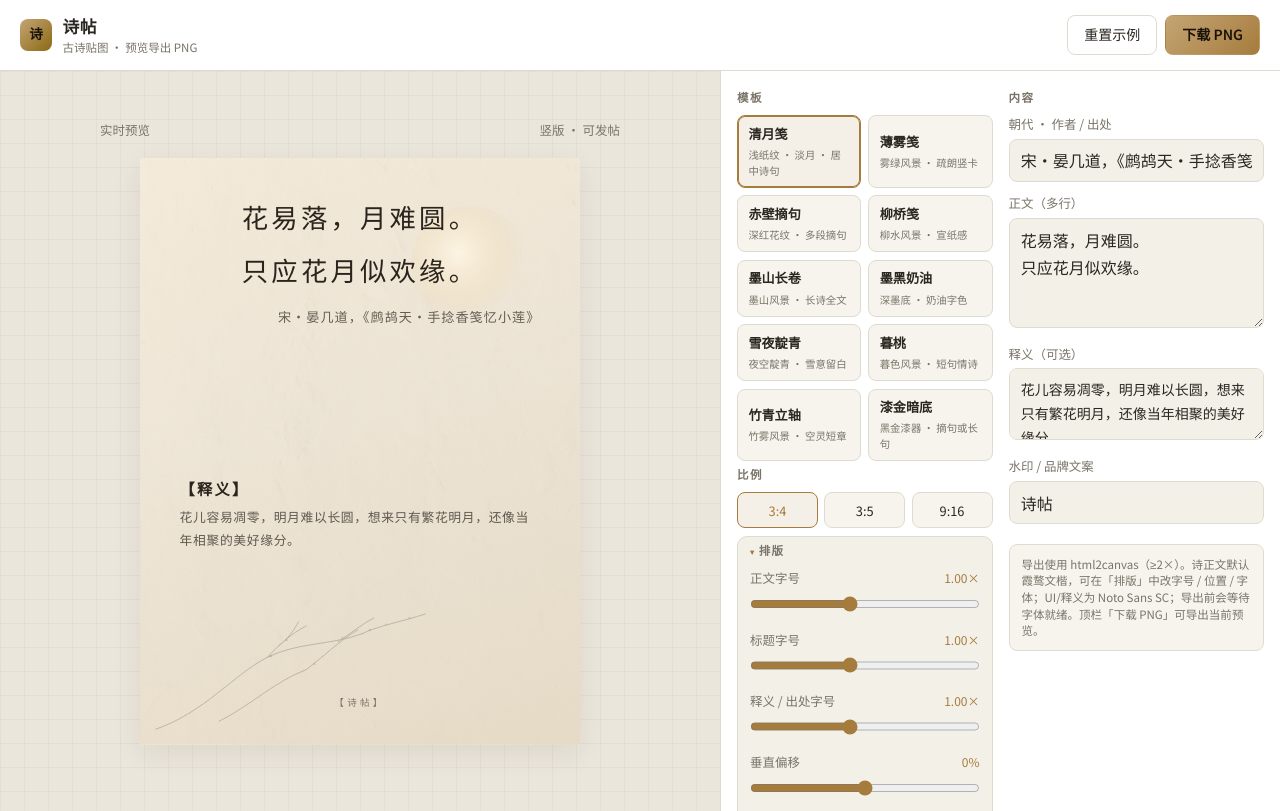
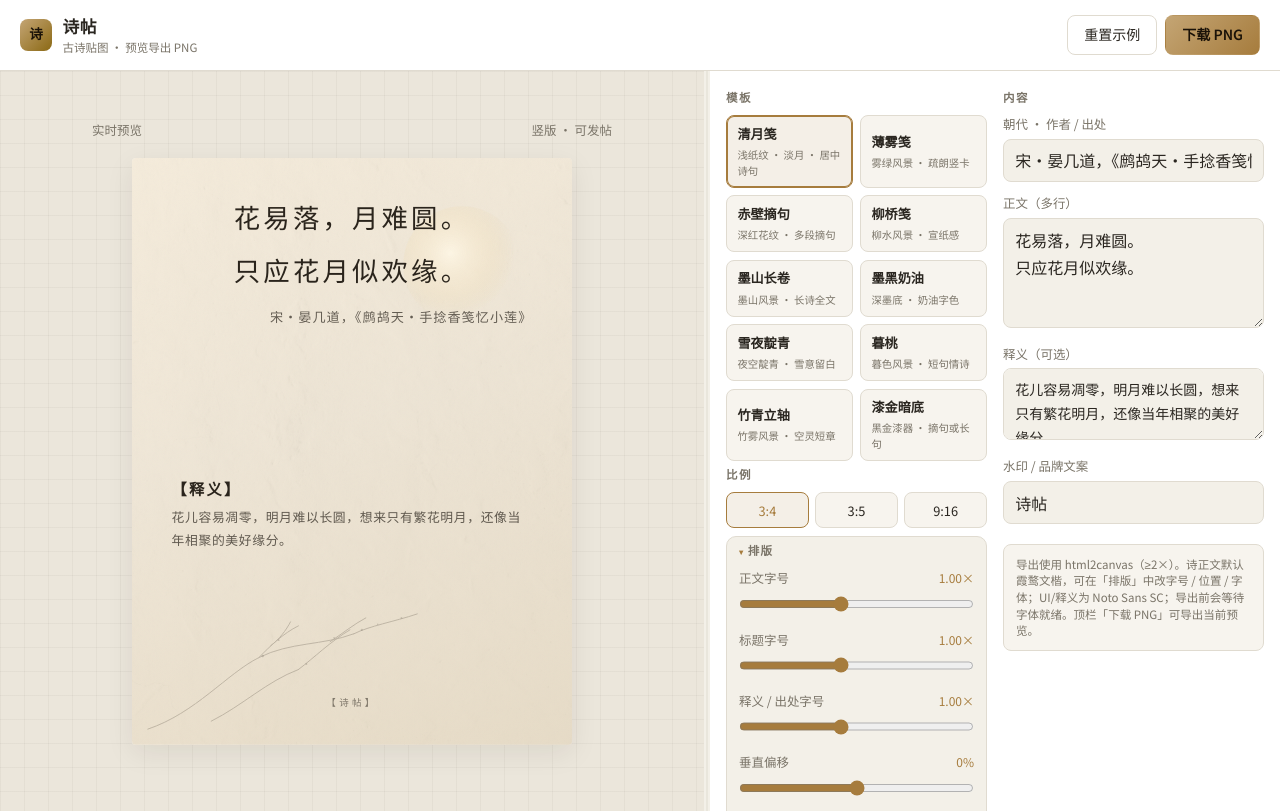
Before and after one commit to shalom-lab/poem-post, a website: page index.html in a window 1280 px wide. Drawn offline with nearby package versions, Linux system fonts and the light colour scheme; a small style sheet from the web is missing.

Commit message:
feat: 可拖拽左右分栏，比例持久化到 localStorage
宽屏在预览与仪表盘之间增加 split-handle；拖动调整 --preview-pct，松手写入 poem-post:split；双击重置；小屏隐藏。

```diff
--- a/css/styles.css
+++ b/css/styles.css
@@ -17,6 +17,8 @@
   --font-poem: "LXGW WenKai", "霞鹜文楷", "Noto Serif SC", "Source Han Serif SC", "Songti SC", serif;
   --font-serif: var(--font-poem);
   --shadow: 0 8px 28px rgba(40, 30, 15, 0.08);
+  /* 宽屏左右分栏：预览区宽度百分比（可由拖拽改写） */
+  --preview-pct: 55%;
 }
 
 html { font-size: 16px; -webkit-text-size-adjust: 100%; }
@@ -99,10 +101,10 @@ a { color: var(--accent); }
 .btn-primary:hover { background: linear-gradient(135deg, #d4b584, #b89040); }
 .btn-ghost { background: transparent; }
 
-/* ========== 主布局：左预览 + 右双列仪表盘 ========== */
+/* ========== 主布局：左预览 + 可拖拽分隔 + 右双列仪表盘 ========== */
 .app-main {
   display: grid;
-  grid-template-columns: minmax(0, 1fr) minmax(420px, 560px);
+  grid-template-columns: minmax(280px, var(--preview-pct)) 6px minmax(320px, 1fr);
   gap: 0;
   min-height: calc(100vh - 60px);
 }
@@ -121,14 +123,65 @@ a { color: var(--accent); }
   background-size: 24px 24px;
   overflow: auto;
   min-height: calc(100vh - 60px);
+  min-width: 0;
+}
+
+.split-handle {
+  position: relative;
+  width: 6px;
+  margin: 0;
+  padding: 0;
+  border: 0;
+  cursor: col-resize;
+  background: transparent;
+  z-index: 20;
+  touch-action: none;
+  user-select: none;
+  -webkit-user-select: none;
+  flex-shrink: 0;
+}
+.split-handle::before {
+  /* 扩大热区到约 8px，不占布局 */
+  content: "";
+  position: absolute;
+  inset: 0 -2px;
+}
+.split-handle::after {
+  content: "";
+  position: absolute;
+  top: 0;
+  bottom: 0;
+  left: 50%;
+  width: 1px;
+  transform: translateX(-50%);
+  background: var(--border);
+  transition: width 0.12s ease, background 0.12s ease;
+  pointer-events: none;
+}
+.split-handle:hover::after,
+.split-handle:focus-visible::after,
+.app-main.is-resizing .split-handle::after {
+  width: 3px;
+  background: var(--accent);
+}
+.split-handle:focus-visible {
+  outline: none;
+}
+
+body.is-resizing,
+body.is-resizing * {
+  cursor: col-resize !important;
+  user-select: none !important;
+  -webkit-user-select: none !important;
 }
 
 .panel-editor {
   background: var(--surface);
-  border-left: 1px solid var(--border);
+  border-left: none;
   padding: 1rem 1rem 1.75rem;
   overflow-y: auto;
   max-height: calc(100vh - 60px);
+  min-width: 0;
 }
 
 /* 右栏两列：模板/比例/排版 | 内容/导出说明 */
@@ -423,9 +476,6 @@ a { color: var(--accent); }
 /* ========== 响应式 ========== */
 /* 中等宽：右栏仍两列，但预览略收 */
 @media (max-width: 1200px) {
-  .app-main {
-    grid-template-columns: minmax(0, 1fr) minmax(380px, 480px);
-  }
   .preview-stage { max-width: 400px; }
   .card-shell { max-width: 380px; }
 }
@@ -434,6 +484,9 @@ a { color: var(--accent); }
 @media (max-width: 900px) {
   .app-main {
     grid-template-columns: 1fr;
+  }
+  .split-handle {
+    display: none;
   }
   .panel-preview {
     min-height: auto;
--- a/index.html
+++ b/index.html
@@ -44,6 +44,15 @@
         </div>
       </div>
     </section>
+
+    <div
+      class="split-handle"
+      id="split-handle"
+      role="separator"
+      aria-orientation="vertical"
+      aria-label="拖动调整预览与操控区宽度"
+      title="拖动调整宽度 · 双击重置"
+    ></div>
 
     <!-- 右侧：操控仪表盘（宽屏两列） -->
     <aside class="panel-editor" aria-label="操控仪表盘">
--- a/js/app.js
+++ b/js/app.js
@@ -597,6 +597,112 @@
     return canvas.toDataURL('image/png');
   }
 
+
+  /* ========== 左右分栏拖拽（宽屏） ========== */
+  const SPLIT_STORAGE_KEY = 'poem-post:split';
+  const SPLIT_DEFAULT_PCT = 55;
+  const SPLIT_PREVIEW_MIN = 280;
+  const SPLIT_EDITOR_MIN = 320;
+  const SPLIT_HANDLE_W = 6;
+
+  function clampSplitPct(pct, mainWidth) {
+    if (!mainWidth || mainWidth <= 0) return SPLIT_DEFAULT_PCT;
+    const minPct = (SPLIT_PREVIEW_MIN / mainWidth) * 100;
+    const maxPct = ((mainWidth - SPLIT_HANDLE_W - SPLIT_EDITOR_MIN) / mainWidth) * 100;
+    if (maxPct <= minPct) return (minPct + maxPct) / 2;
+    return Math.min(maxPct, Math.max(minPct, pct));
+  }
+
+  function readStoredSplitPct() {
+    try {
+      const raw = localStorage.getItem(SPLIT_STORAGE_KEY);
+      const n = raw == null ? NaN : parseFloat(raw);
+      if (Number.isFinite(n) && n > 5 && n < 95) return n;
+    } catch (_) { /* private mode */ }
+    return SPLIT_DEFAULT_PCT;
+  }
+
+  function writeStoredSplitPct(pct) {
+    try {
+      localStorage.setItem(SPLIT_STORAGE_KEY, String(Math.round(pct * 10) / 10));
+    } catch (_) { /* ignore */ }
+  }
+
+  function applySplitPct(pct) {
+    const main = els.appMain;
+    if (!main) return pct;
+    const w = main.getBoundingClientRect().width;
+    const clamped = clampSplitPct(pct, w);
+    main.style.setProperty('--preview-pct', clamped + '%');
+    return clamped;
+  }
+
+  function isStackedLayout() {
+    return window.matchMedia('(max-width: 900px)').matches;
+  }
+
+  function initSplitPane() {
+    els.appMain = $('.app-main');
+    els.splitHandle = $('#split-handle');
+    if (!els.appMain || !els.splitHandle) return;
+
+    let pct = readStoredSplitPct();
+    if (!isStackedLayout()) pct = applySplitPct(pct);
+
+    let dragging = false;
+    let activePointerId = null;
+
+    const onPointerMove = (e) => {
+      if (!dragging || isStackedLayout()) return;
+      if (activePointerId != null && e.pointerId !== activePointerId) return;
+      const rect = els.appMain.getBoundingClientRect();
+      const x = e.clientX - rect.left;
+      pct = applySplitPct((x / rect.width) * 100);
+    };
+
+    const endDrag = (e) => {
+      if (!dragging) return;
+      if (activePointerId != null && e && e.pointerId !== activePointerId) return;
+      dragging = false;
+      activePointerId = null;
+      document.body.classList.remove('is-resizing');
+      els.appMain.classList.remove('is-resizing');
+      window.removeEventListener('pointermove', onPointerMove);
+      window.removeEventListener('pointerup', endDrag);
+      window.removeEventListener('pointercancel', endDrag);
+      if (!isStackedLayout()) writeStoredSplitPct(pct);
+    };
+
+    els.splitHandle.addEventListener('pointerdown', (e) => {
+      if (isStackedLayout()) return;
+      if (e.button != null && e.button !== 0) return;
+      e.preventDefault();
+      dragging = true;
+      activePointerId = e.pointerId;
+      document.body.classList.add('is-resizing');
+      els.appMain.classList.add('is-resizing');
+      try { els.splitHandle.setPointerCapture(e.pointerId); } catch (_) { /* ignore */ }
+      window.addEventListener('pointermove', onPointerMove);
+      window.addEventListener('pointerup', endDrag);
+      window.addEventListener('pointercancel', endDrag);
+    });
+
+    els.splitHandle.addEventListener('dblclick', () => {
+      if (isStackedLayout()) return;
+      pct = applySplitPct(SPLIT_DEFAULT_PCT);
+      writeStoredSplitPct(pct);
+    });
+
+    let resizeTimer = 0;
+    window.addEventListener('resize', () => {
+      clearTimeout(resizeTimer);
+      resizeTimer = setTimeout(() => {
+        if (isStackedLayout()) return;
+        pct = applySplitPct(pct);
+      }, 80);
+    });
+  }
+
   function init() {
     els.templateGrid = $('#template-grid');
     els.title = $('#field-title');
@@ -694,6 +800,7 @@
     syncTypoFormFromState();
     loadSample(state.templateId);
     setRatio('3/4');
+    initSplitPane();
 
     window.PoemPost = {
       ready: true,
```
Also changed, not shown: README.md.
